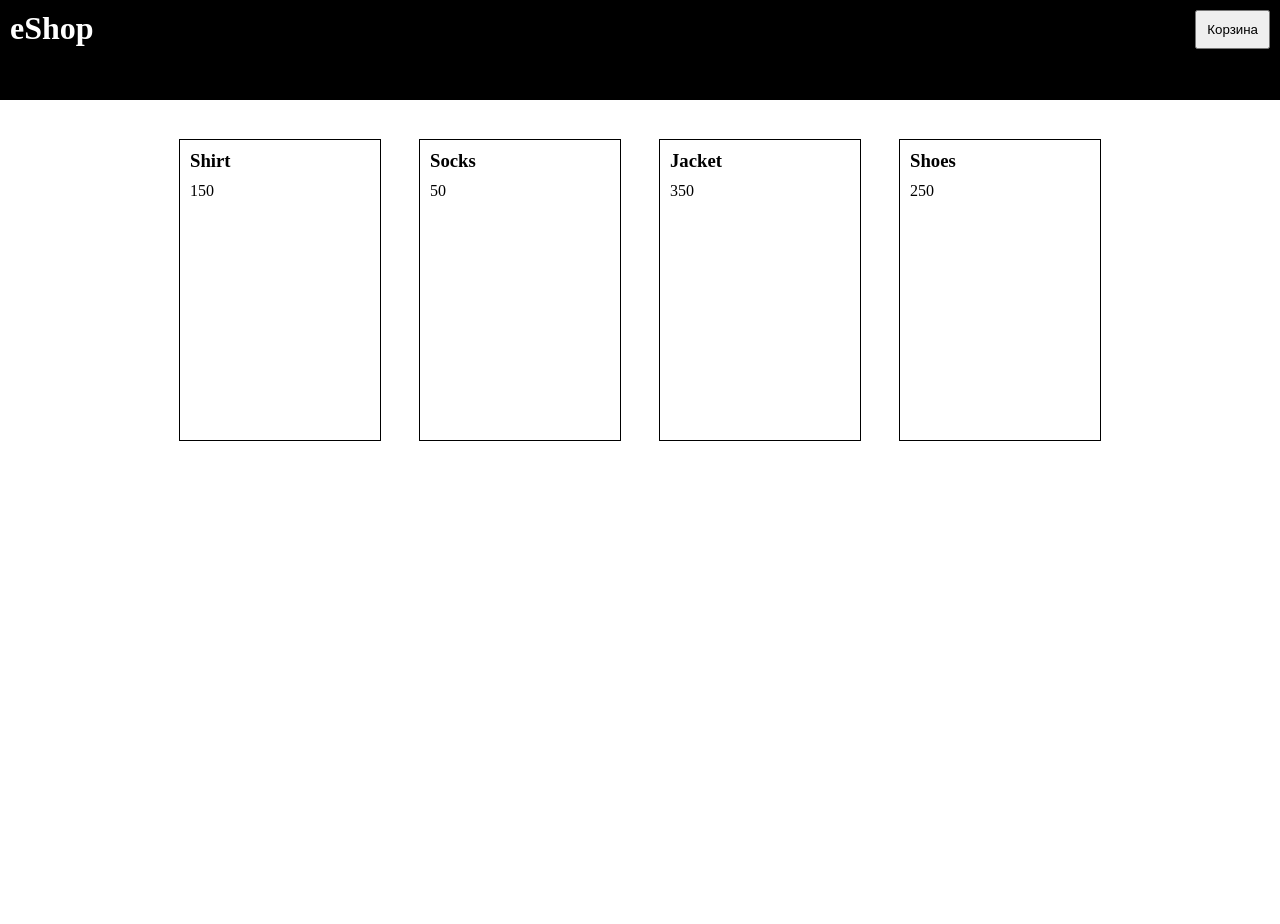
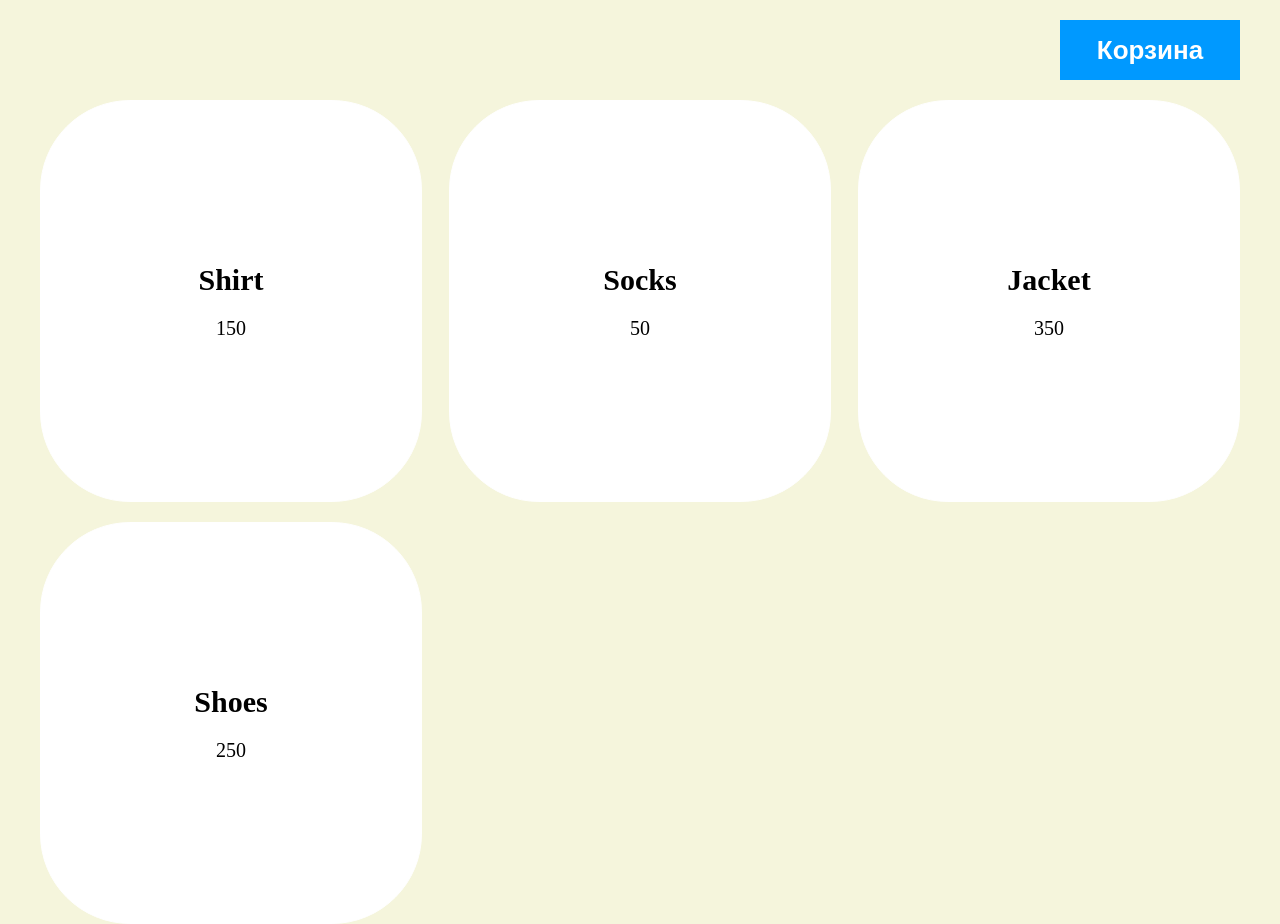
Before and after one commit to polupanov90/gb_project, a plain HTML site: page project/index.html in a window 1280 px wide. Before the commit the page ends 800 px from the top, so only its background shows below. Drawn offline with Linux system fonts and the light colour scheme.

Commit message:
alex_gb_project

```diff
--- a/project/index.html
+++ b/project/index.html
@@ -1,20 +1,19 @@
 <!DOCTYPE html>
-<html lang="en">
+<link rel="stylesheet" href="style.css">
+<html>
 <head>
-   <meta charset="UTF-8">
 <title>eShop</title>
-   <link rel="stylesheet" href="style.css">
 </head>
 <body>
-   <header>
-      <h1 class="title">eShop</h1>
-      <div class="actions">
+    <div class="container">
+<header class="header">
 <button class="cart-button" type="button">Корзина</button>
-      </div>
 </header>
 <main>
-      <div class="goods-list"></div>
+<div class="goods-list">
+</div>
 </main>
+</div>
 <script src="script.js"></script>
 </body>
 </html>
--- a/project/script.js
+++ b/project/script.js
@@ -10,19 +10,24 @@ class GoodsItem {
     this.title = title;
     this.price = price;
   }
-  render() {
+  render(){
     return `
     <div class="goods-item">
-      <h3>${this.title}</h3>
-      <p>${this.price}</p>
+    <h3 class="goods-heading">${this.title}</h3>
+    <p>${this.price}</p>
     </div>
-  `;
+    `;
   }
-}
+  }
 class GoodsList {
   items = [];
   fetchGoods() {
     this.items = goods;
+  }
+  calculatePrice() {
+    return this.items.reduce((prev, { price }) => {
+      return prev + price;
+    }, 0)
   }
   render() {
     const goods = this.items.map(item => {
@@ -37,3 +42,5 @@ class GoodsList {
 const goodsList = new GoodsList();
 goodsList.fetchGoods();
 goodsList.render();
+const basketSum = goodsList.calculatePrice();
+debugger
--- a/project/style.css
+++ b/project/style.css
@@ -1,47 +1,55 @@
-* {
+*{
+    margin: 0;
     padding: 0;
-    margin: 0;
 }
+body{
+    margin:0;
+    padding:0;
+    background: beige;
+}
+h3{
+    font-size: 30px;
+}
+p{
+    font-size: 20px;
+}
+.container{
+    max-width: 1200px;
+    margin: auto;
 
-body {
-    display: grid;
-    grid-template-rows: max-content auto;
-    gap: 40px;
 }
-
-header {
+.header{
     height: 100px;
-    display: grid;
-    grid-template-columns: auto max-content;
-    background-color: black;
+    display: flex;
+    justify-content: flex-end;
+    align-items: center;
 }
-
-.title {
-    color: white;
-    padding: 10px;
+.cart-button{
+    font-size: 26px;
+    font-weight: 700;
+    border: 0;
+    background: #0099FF;
+    color:#fff;
+    width: 180px;
+    height: 60px;
 }
-
-.actions {
-    padding: 10px;
+.goods-list{
+    display: flex;
+    justify-content: space-between;
+    flex-wrap: wrap;
+    gap: 20px;
 }
-
-button {
-    padding: 10px
-}
-
-.goods-list {
-    display: flex;
-    justify-content: center;
-    gap: 40px
-}
-
-.goods-item {
-    width: 200px;
-    height: 300px;
-    padding: 10px;
-    box-sizing: border-box;
-    outline: 1px solid black;
+.goods-item{
     display: flex;
     flex-direction: column;
-    gap: 10px;
+    align-items: center;
+    justify-content: center;
+    border: 1px solid #fff;
+    background: #fff;
+    border-radius: 90px;
+    width: 380px;
+    height: 400px;
 }
+.goods-heading{
+    margin-bottom: 20px;
+}
```
Lines whose indentation alone changed are shown as unchanged.
